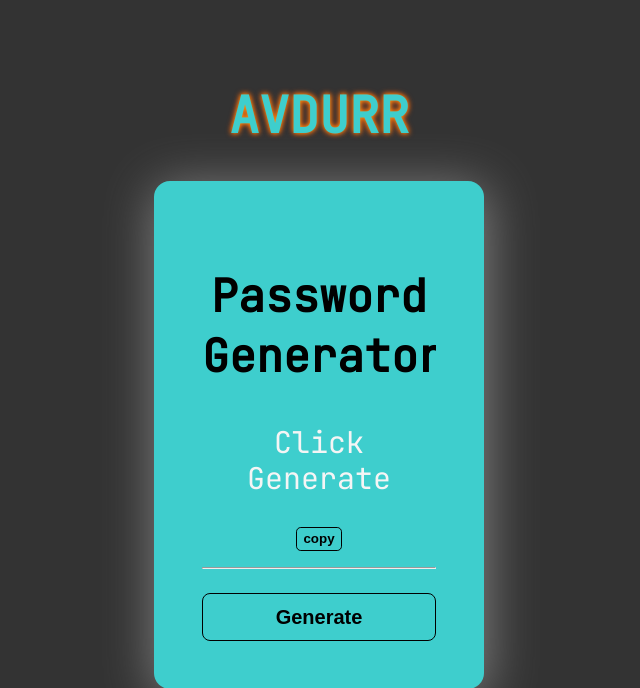
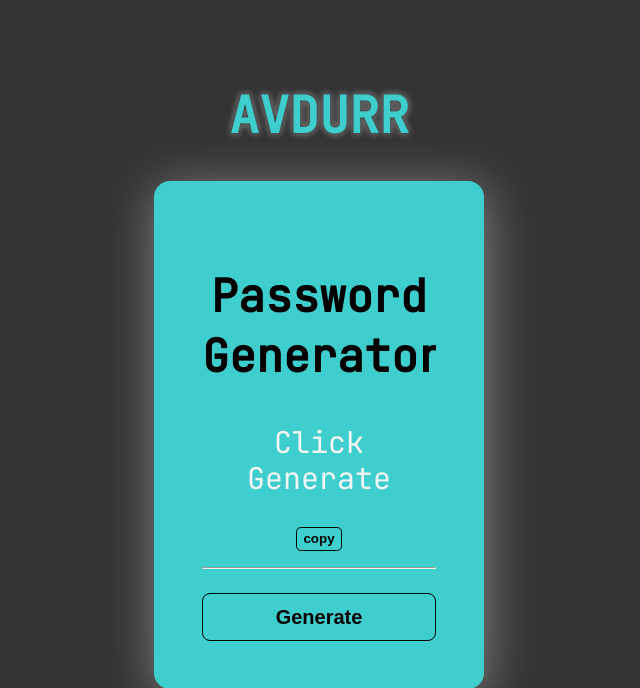
Before and after one commit to Abdulmumin1/buildhour_pass_gen, a Flask app: page / in a window 1280 px wide. Shown: the top 688 px of the page, without its empty margins (321-961 px from the left). Run offline with Flask 2, Linux system fonts and the light colour scheme.

Commit message:
Update main.css

```diff
--- a/static/css/main.css
+++ b/static/css/main.css
@@ -56,7 +56,7 @@ body{
 
 .head{
   font-size: 50px;
-   text-shadow:0 0 5px rgb(251, 155, 22),0 0 6px orangered;
+  text-shadow:0 0 5px rgb(0, 0, 0),0 0 6px white;
   text-align: center !important;
   color: #333;
 }
```
